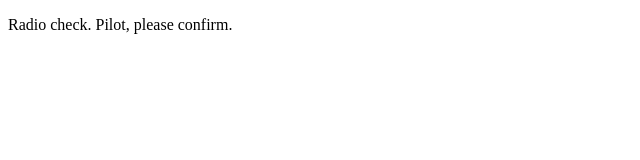
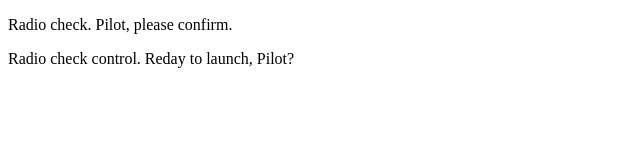
Before and after one commit to Zman012/communication-log-pilot, a plain HTML site: page index.html in a window 1280 px wide. Shown: the whole page, without its empty margins (0-640 px from the left). Drawn offline with Linux system fonts and the light colour scheme.

Commit message:
Pilot call

```diff
--- a/index.html
+++ b/index.html
@@ -2,5 +2,6 @@
 <html>
    <body>
       <p>Radio check. Pilot, please confirm.</p>
+      <p>Radio check control. Reday to launch, Pilot?</p>
    </body>
 </html>
```
